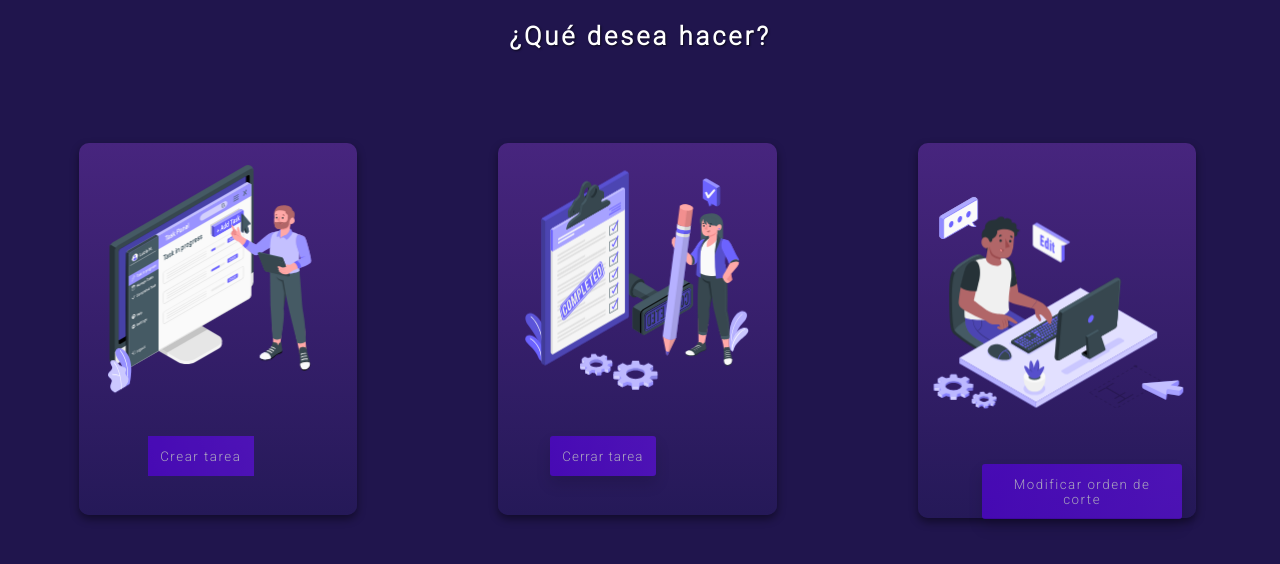
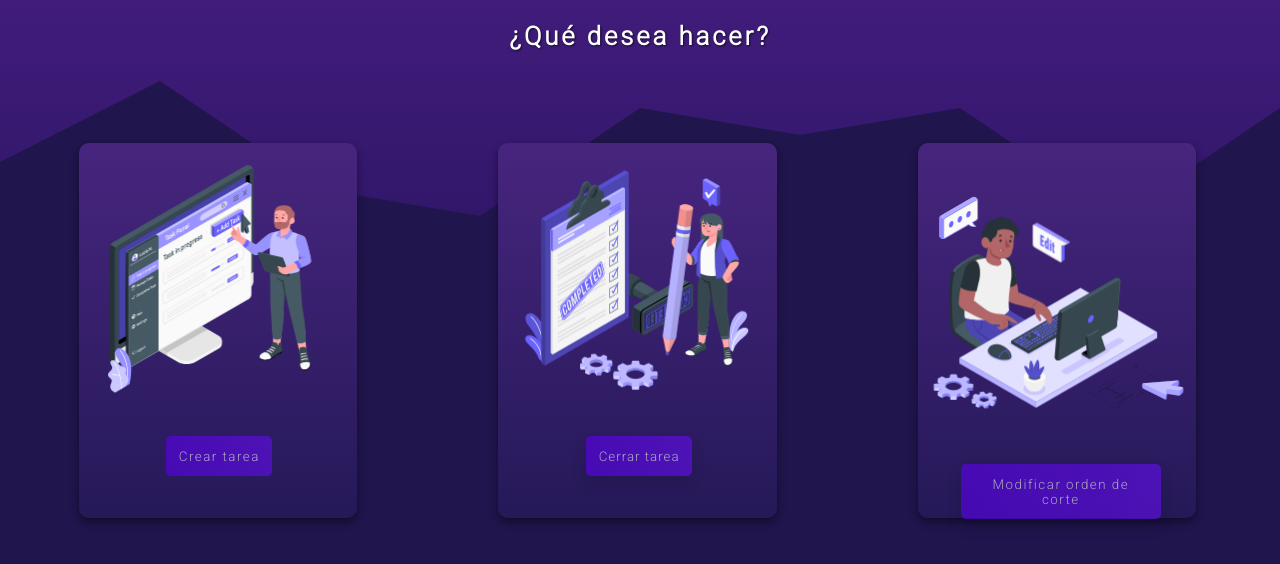
Before and after one commit to SantiNotSancor/VirtualNAU, a plain HTML site: page DiseñoNAU produccion/produc.html in a window 1280 px wide. Drawn offline with Linux system fonts and the light colour scheme.

Commit message:
produccion actualizacion 30/6

```diff
--- a/DiseñoNAU produccion/bodyproduc.css
+++ b/DiseñoNAU produccion/bodyproduc.css
@@ -2,8 +2,9 @@
 body
 {
 background-color: #20154D;
-background-image: url("wave2.png");
+background-image: url("wave3.png");
 background-repeat: no-repeat;
+
 
 }
 
@@ -24,8 +25,9 @@ h2{
   margin: 10%;
   padding: 5%;
   position: relative;
-  left: 12%;
+  left: 19.4%;
   border: none;
+  border-radius: 5px;
   font-family: 'Roboto', sans-serif;
   letter-spacing: 1.5px;
   opacity: 0.6;
@@ -45,9 +47,9 @@ button:hover {opacity: 1}
   margin: 10%;
   padding: 5%;
   position: relative;
-  left: 5%;
+  left: 19.5%;
   border: none;
-  border-radius: 3px;
+  border-radius: 5px;
   box-shadow: 0px 8px 15px rgba(0, 0, 0, 0.226);
   font-family: 'Roboto', sans-serif;
   letter-spacing: 1px;
@@ -67,9 +69,9 @@ button:hover {opacity: 1}
   margin: 10%;
   padding: 5%;
   position: relative;
-  left: 10%;
+  left: 1.5%;
   border: none;
-  border-radius: 3px;
+  border-radius: 5px;
   box-shadow: 0px 8px 15px rgba(0, 0, 0, 0.226);
   font-family: 'Roboto', sans-serif;
   letter-spacing: 1.5px;
@@ -89,7 +91,7 @@ button:hover {opacity: 1}
   box-shadow: 0 4px 8px 0 rgba(0, 0, 0, 0.452);
   transition: 0.3s;
   width: 22%;
-  height: 12%;
+  height: 29.3vw;
   margin: 5.6%;
   border-radius: 10px;
   background-image: linear-gradient(  #47257e 0%, #251958 100%);
```
Also changed, not shown: DiseñoNAU produccion/wave3.png (added).
